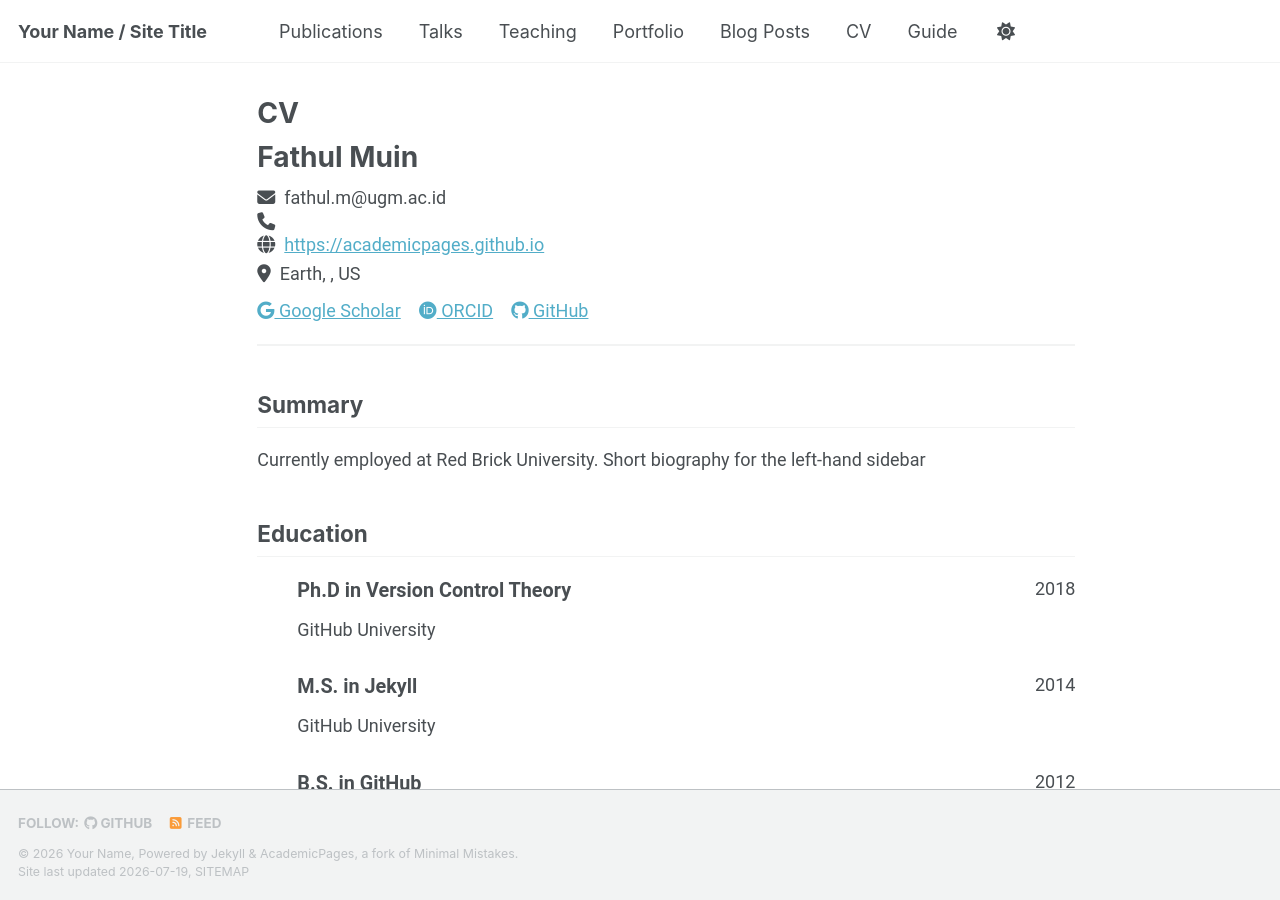
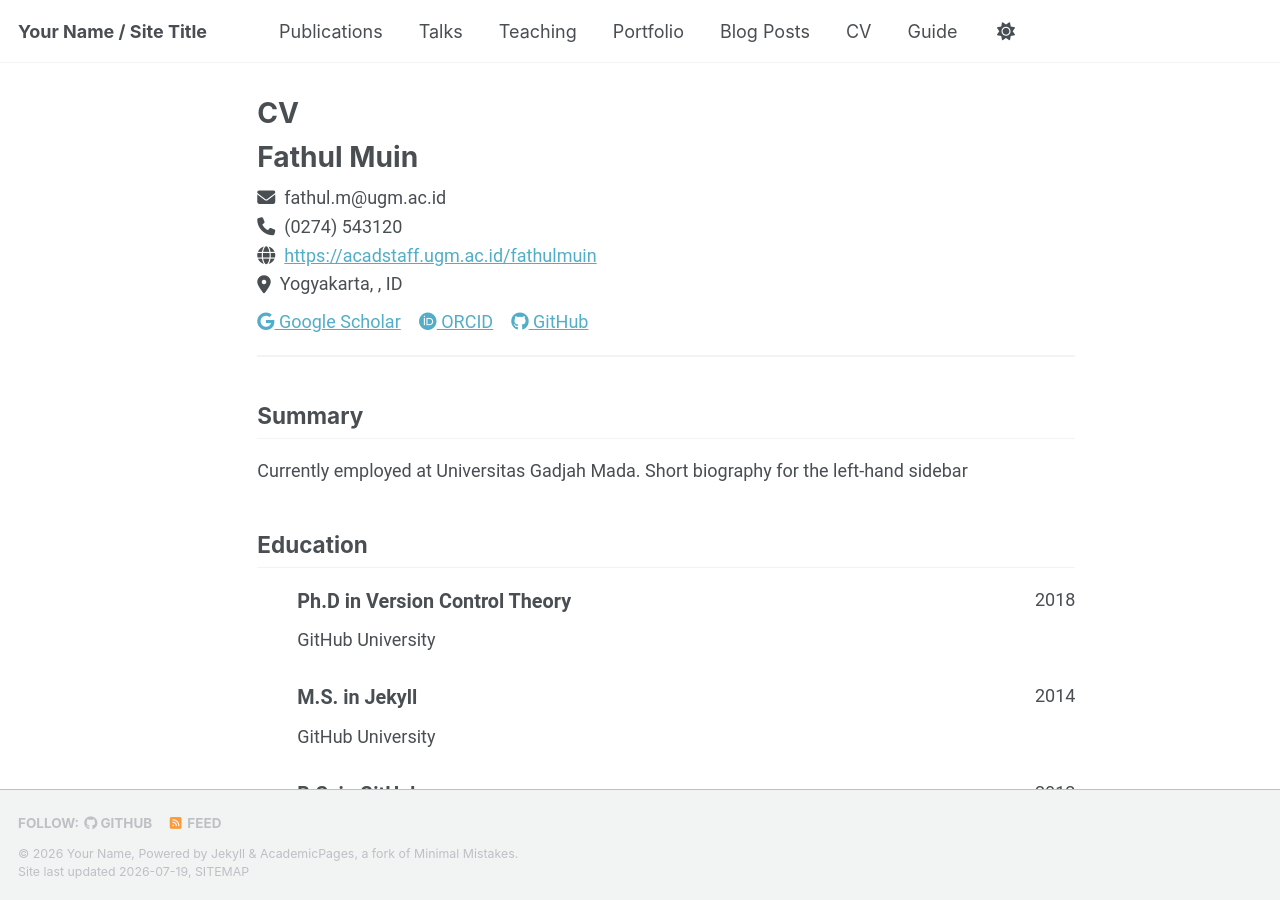
Before and after one commit to fathulmuin-hub/github.io, a Jekyll site: the page built from _pages/cv-json.md, in a window 1280 px wide and 900 px high. Built offline with Jekyll 4.4.1, drawn with Linux system fonts in a browser that asks for light colours; a style sheet for code colours, icons or effects is not loaded.

Commit message:
Update cv.json

```diff
--- a/_data/cv.json
+++ b/_data/cv.json
@@ -2,26 +2,26 @@
   "basics": {
     "name": "Fathul Muin",
     "email": "fathul.m@ugm.ac.id",
-    "phone": "",
-    "website": "https://academicpages.github.io",
-    "summary": "Currently employed at Red Brick University. Short biography for the left-hand sidebar",
+    "phone": "(0274) 543120",
+    "website": "https://acadstaff.ugm.ac.id/fathulmuin",
+    "summary": "Currently employed at Universitas Gadjah Mada. Short biography for the left-hand sidebar",
     "location": {
       "address": "",
       "postalCode": "",
-      "city": "Earth",
-      "countryCode": "US",
+      "city": "Yogyakarta",
+      "countryCode": "ID",
       "region": ""
     },
     "profiles": [
       {
         "network": "Google Scholar",
         "username": "",
-        "url": "https://scholar.google.com/citations?user=PS_CX0AAAAAJ"
+        "url": "https://scholar.google.com/citations?user=KPVrvm0AAAAJ&hl=id&authuser=1&oi=ao"
       },
       {
         "network": "ORCID",
         "username": "",
-        "url": "https://orcid.org/yourorcidurl"
+        "url": "https://www.scopus.com/redirect.uri?url=https://orcid.org/0000-0002-8242-3757&authorId=57213187969&origin=AuthorProfile&orcId=0000-0002-8242-3757&category=orcidLink"
       },
       {
         "network": "GitHub",
```
